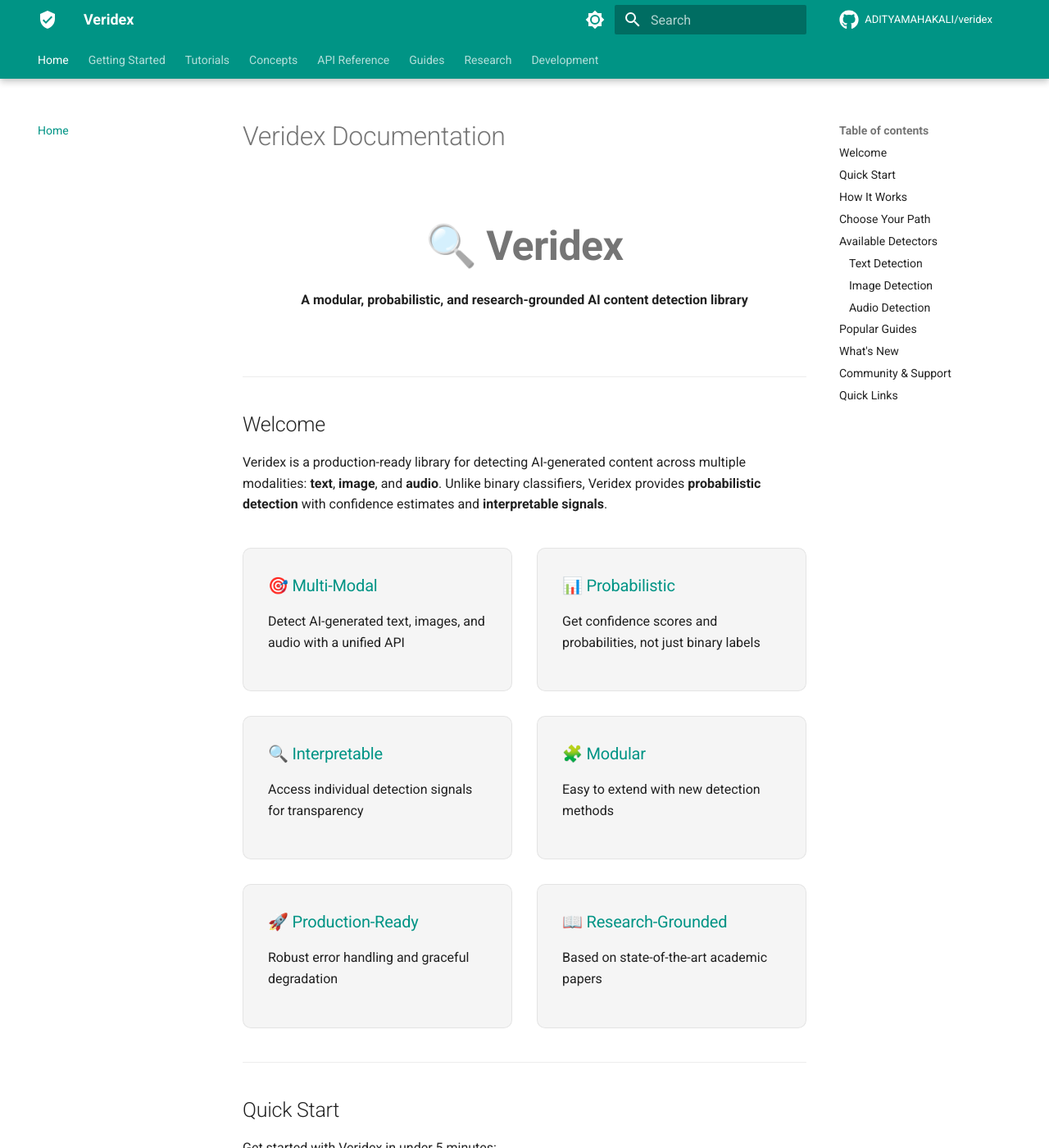
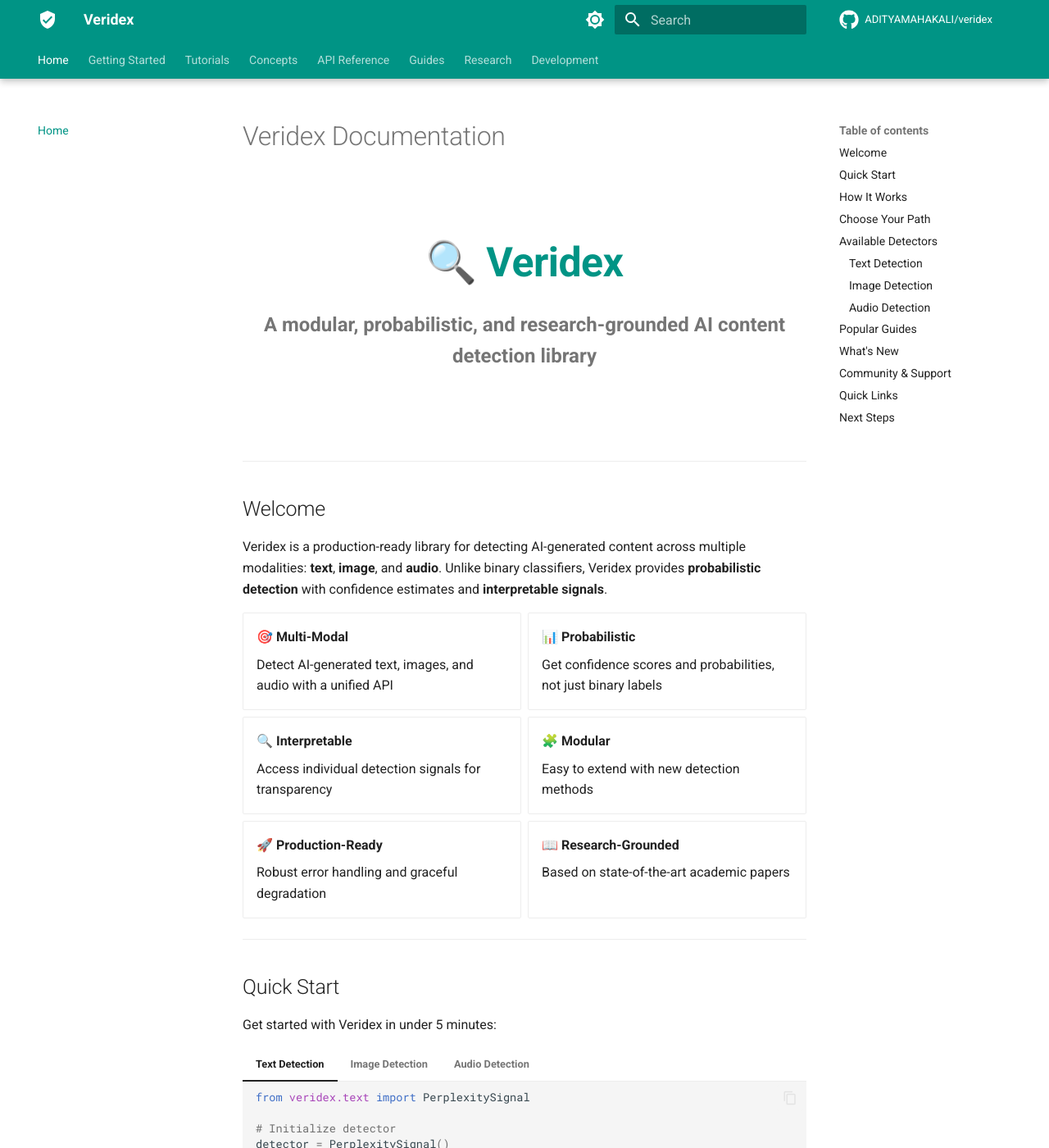
Before and after one commit to ADITYAMAHAKALI/veridex, an MkDocs documentation site: the page built from docs/index.md, in a window 1280 px wide and 1400 px high. Shown: the whole window at 82% size. Built offline with MkDocs 1.6.1 and Material for MkDocs 9.7.7, drawn with Linux system fonts in a browser that asks for light colours; comment, search, counter and statistics services are not loaded; some of the changed text lies outside the part shown.

Commit message:
Improve MkDocs quality: Fix broken links and enhance visual style.
- Replaces fragile HTML links with standard Markdown links (e.g., `(page.md)`).
- Replaces custom HTML cards with Material for MkDocs native `grid cards` layout.
- Updates `mkdocs.yml` to enable `pymdownx.blocks` and ensure `md_in_html` is active.
- Cleans up `extra.css` to rely more on theme defaults.
- Fixes specific broken links in `docs/index.md` and `docs/tutorials/quick_start.md`.

```diff
--- a/docs/index.md
+++ b/docs/index.md
@@ -11,37 +11,31 @@
 
 Veridex is a production-ready library for detecting AI-generated content across multiple modalities: **text**, **image**, and **audio**. Unlike binary classifiers, Veridex provides **probabilistic detection** with confidence estimates and **interpretable signals**.
 
-<div class="feature-grid">
+<div class="grid cards" markdown>
 
-<div class="feature-card">
-  <h3>🎯 Multi-Modal</h3>
-  <p>Detect AI-generated text, images, and audio with a unified API</p>
-</div>
+-   **🎯 Multi-Modal**
 
-<div class="feature-card">
-  <h3>📊 Probabilistic</h3>
-  <p>Get confidence scores and probabilities, not just binary labels</p>
-</div>
+    Detect AI-generated text, images, and audio with a unified API
 
-<div class="feature-card">
-  <h3>🔍 Interpretable</h3>
-  <p>Access individual detection signals for transparency</p>
-</div>
+-   **📊 Probabilistic**
 
-<div class="feature-card">
-  <h3>🧩 Modular</h3>
-  <p>Easy to extend with new detection methods</p>
-</div>
+    Get confidence scores and probabilities, not just binary labels
 
-<div class="feature-card">
-  <h3>🚀 Production-Ready</h3>
-  <p>Robust error handling and graceful degradation</p>
-</div>
+-   **🔍 Interpretable**
 
-<div class="feature-card">
-  <h3>📖 Research-Grounded</h3>
-  <p>Based on state-of-the-art academic papers</p>
-</div>
+    Access individual detection signals for transparency
+
+-   **🧩 Modular**
+
+    Easy to extend with new detection methods
+
+-   **🚀 Production-Ready**
+
+    Robust error handling and graceful degradation
+
+-   **📖 Research-Grounded**
+
+    Based on state-of-the-art academic papers
 
 </div>
 
@@ -126,23 +120,13 @@ Veridex uses a **signal-based architecture** where each detector:
 
 ## Choose Your Path
 
-<div class="quick-links">
-  <a href="tutorials/quick_start/" class="quick-link">
-    <strong>🚀 Quick Start</strong><br>
-    Get running in 5 minutes
-  </a>
-  <a href="tutorials/text_detection_guide/" class="quick-link">
-    <strong>📝 Text Detection</strong><br>
-    Analyze LLM outputs
-  </a>
-  <a href="tutorials/image_detection_guide/" class="quick-link">
-    <strong>🖼️ Image Detection</strong><br>
-    Spot AI-generated images
-  </a>
-  <a href="tutorials/audio_detection_guide/" class="quick-link">
-    <strong>🎵 Audio Detection</strong><br>
-    Detect voice deepfakes
-  </a>
+<div class="grid cards" markdown>
+
+-   [**🚀 Quick Start**<br>Get running in 5 minutes](tutorials/quick_start.md)
+-   [**📝 Text Detection**<br>Analyze LLM outputs](tutorials/text_detection_guide.md)
+-   [**🖼️ Image Detection**<br>Spot AI-generated images](tutorials/image_detection_guide.md)
+-   [**🎵 Audio Detection**<br>Detect voice deepfakes](tutorials/audio_detection_guide.md)
+
 </div>
 
 ---
@@ -181,43 +165,14 @@ Veridex uses a **signal-based architecture** where each detector:
 
 ## Popular Guides
 
-<div class="feature-grid">
+<div class="grid cards" markdown>
 
-<div class="feature-card">
-  <h3>📖 Tutorials</h3>
-  <p>Step-by-step guides for each modality</p>
-  <a href="tutorials/index/">Browse Tutorials →</a>
-</div>
-
-<div class="feature-card">
-  <h3>🔍 Concepts</h3>
-  <p>Understand the architecture and signals</p>
-  <a href="concepts/index/">Learn Concepts →</a>
-</div>
-
-<div class="feature-card">
-  <h3>📘 API Reference</h3>
-  <p>Complete API documentation</p>
-  <a href="api/core/">View API Docs →</a>
-</div>
-
-<div class="feature-card">
-  <h3>❓ FAQ & Troubleshooting</h3>
-  <p>Common questions and solutions</p>
-  <a href="faq/">Get Help →</a>
-</div>
-
-<div class="feature-card">
-  <h3>🎯 Use Cases</h3>
-  <p>Real-world applications</p>
-  <a href="use_cases/">Explore Use Cases →</a>
-</div>
-
-<div class="feature-card">
-  <h3>⚡ Performance</h3>
-  <p>Optimization and benchmarking</p>
-  <a href="performance/">Optimize Performance →</a>
-</div>
+-   [**📖 Tutorials**<br>Step-by-step guides for each modality](tutorials/index.md)
+-   [**🔍 Concepts**<br>Understand the architecture and signals](concepts/index.md)
+-   [**📘 API Reference**<br>Complete API documentation](api/core.md)
+-   [**❓ FAQ & Troubleshooting**<br>Common questions and solutions](faq.md)
+-   [**🎯 Use Cases**<br>Real-world applications](use_cases.md)
+-   [**⚡ Performance**<br>Optimization and benchmarking](performance.md)
 
 </div>
 
@@ -260,15 +215,12 @@ Have questions or want to contribute?
 
 ---
 
-<div class="next-steps">
-  <h3>🎯 Next Steps</h3>
-  <ol>
-    <li><a href="getting_started/">Install Veridex</a> - Get the library installed</li>
-    <li><a href="tutorials/quick_start/">Try the Quick Start</a> - Run your first detection</li>
-    <li><a href="tutorials/index/">Explore Tutorials</a> - Deep dive into each modality</li>
-    <li><a href="../CONTRIBUTING/">Join the Community</a> - Contribute to the project</li>
-  </ol>
-</div>
+## Next Steps
+
+1.  [**Install Veridex**](getting_started.md) - Get the library installed
+2.  [**Try the Quick Start**](tutorials/quick_start.md) - Run your first detection
+3.  [**Explore Tutorials**](tutorials/index.md) - Deep dive into each modality
+4.  [**Join the Community**](CONTRIBUTING.md) - Contribute to the project
 
 ---
 
--- a/docs/stylesheets/extra.css
+++ b/docs/stylesheets/extra.css
@@ -3,120 +3,32 @@
 /* Hero section styling */
 .md-typeset .hero {
   text-align: center;
-  padding: 2rem 0;
+  padding: 3rem 0;
 }
 
 .md-typeset .hero h1 {
   font-size: 2.5rem;
   font-weight: 700;
   margin-bottom: 1rem;
-}
-
-/* Feature cards */
-.md-typeset .feature-grid {
-  display: grid;
-  grid-template-columns: repeat(auto-fit, minmax(250px, 1fr));
-  gap: 1.5rem;
-  margin: 2rem 0;
-}
-
-.md-typeset .feature-card {
-  background: var(--md-code-bg-color);
-  border-radius: 0.5rem;
-  padding: 1.5rem;
-  border: 1px solid var(--md-default-fg-color--lightest);
-  transition: all 0.3s ease;
-}
-
-.md-typeset .feature-card:hover {
-  transform: translateY(-4px);
-  box-shadow: 0 4px 12px rgba(0, 0, 0, 0.1);
-}
-
-.md-typeset .feature-card h3 {
-  margin-top: 0;
   color: var(--md-primary-fg-color);
 }
 
-/* Quick links styling */
-.md-typeset .quick-links {
-  display: grid;
-  grid-template-columns: repeat(auto-fit, minmax(200px, 1fr));
-  gap: 1rem;
-  margin: 2rem 0;
+.md-typeset .hero p {
+  font-size: 1.2rem;
+  color: var(--md-default-fg-color--light);
 }
 
-.md-typeset .quick-link {
-  display: block;
-  padding: 1rem;
-  background: var(--md-primary-fg-color--light);
-  color: white;
-  text-decoration: none;
-  border-radius: 0.5rem;
-  text-align: center;
-  transition: all 0.2s ease;
-}
-
-.md-typeset .quick-link:hover {
-  background: var(--md-primary-fg-color);
-  transform: scale(1.05);
-}
-
-/* Comparison tables */
-.md-typeset table {
-  font-size: 0.85rem;
-}
-
-.md-typeset table th {
+/* Badge styles - keep these as they are useful inside cards */
+.md-typeset .badge {
+  display: inline-block;
+  padding: 0.2rem 0.5rem;
   background: var(--md-primary-fg-color);
   color: white;
-}
-
-/* Code blocks */
-.md-typeset pre > code {
-  border-radius: 0.5rem;
-}
-
-/* Navigation breadcrumbs */
-.md-typeset .breadcrumbs {
-  font-size: 0.85rem;
-  color: var(--md-default-fg-color--light);
-  margin-bottom: 1rem;
-}
-
-.md-typeset .breadcrumbs a {
-  color: var(--md-primary-fg-color);
-  text-decoration: none;
-}
-
-.md-typeset .breadcrumbs a:hover {
-  text-decoration: underline;
-}
-
-/* Next steps section */
-.md-typeset .next-steps {
-  background: var(--md-code-bg-color);
-  border-left: 4px solid var(--md-primary-fg-color);
-  padding: 1.5rem;
-  margin: 2rem 0;
-  border-radius: 0.25rem;
-}
-
-.md-typeset .next-steps h3 {
-  margin-top: 0;
-  color: var(--md-primary-fg-color);
-}
-
-/* Badge styles */
-.md-typeset .badge {
-  display: inline-block;
-  padding: 0.25rem 0.5rem;
-  background: var(--md-primary-fg-color);
-  color: white;
-  border-radius: 0.25rem;
-  font-size: 0.75rem;
+  border-radius: 0.2rem;
+  font-size: 0.7rem;
   font-weight: 600;
   margin-right: 0.5rem;
+  vertical-align: middle;
 }
 
 .md-typeset .badge.badge-success {
@@ -130,15 +42,3 @@
 .md-typeset .badge.badge-danger {
   background: #ef4444;
 }
-
-/* Responsive improvements */
-@media screen and (max-width: 768px) {
-  .md-typeset .hero h1 {
-    font-size: 1.75rem;
-  }
-
-  .md-typeset .feature-grid,
-  .md-typeset .quick-links {
-    grid-template-columns: 1fr;
-  }
-}
--- a/mkdocs.yml
+++ b/mkdocs.yml
@@ -66,6 +66,11 @@ markdown_extensions:
       generic: true
   - pymdownx.betterem:
       smart_enable: all
+  - pymdownx.blocks:
+      blocks:
+        - admonition
+        - details
+        - html
   - pymdownx.caret
   - pymdownx.details
   - pymdownx.emoji:
```
Also changed, not shown: docs/tutorials/index.md (+79 -65 lines), docs/tutorials/quick_start.md (+14 -7 lines).
